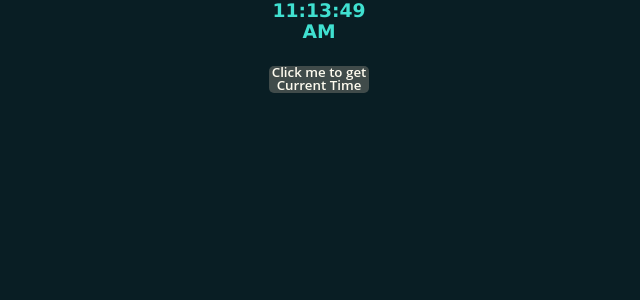
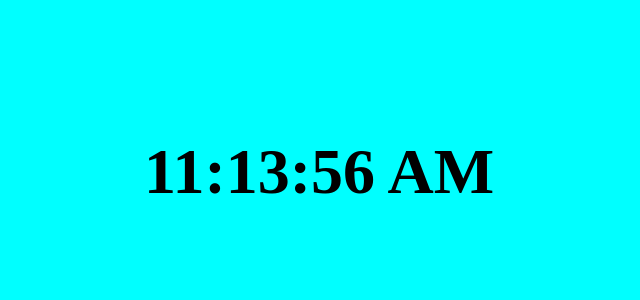
Before and after one commit to muhammadsaad91/test, a React (Create React App) app: page / in a window 1280 px wide. Shown: the top 300 px of the page, without its empty margins (321-961 px from the left). Built offline with nearby package versions, Linux system fonts and the light colour scheme.

Commit message:
Digital clock

```diff
--- a/package.json
+++ b/package.json
@@ -1,5 +1,5 @@
 {
-  "homepage": "https://muhammadsaad91.github.io/React-live-time-Onclick-",
+  "homepage": "https://muhammadsaad91.github.io/React-mini-project-digital-clock-",
   "name": "hello-world",
   "version": "0.1.0",
   "private": true,
--- a/src/App.jsx
+++ b/src/App.jsx
@@ -8,12 +8,13 @@ const App=()=>{
           let curTime=new Date().toLocaleTimeString();
           setTime(curTime);
     };
+    setInterval(clicked,1000);
     return(
         <>
-        <div className="heading-main">
-        <h3>{time}</h3>
-        <button className="btn" onClick={clicked}>Click me to get Current Time</button>
-        </div>
+
+        <h1 className="cards">{time}</h1>
+
+
         </>
     );
 
--- a/src/index.css
+++ b/src/index.css
@@ -1,96 +1,13 @@
 *{
-    margin: 0%;
-    padding: 0%;
-    background-color: rgb(9, 30, 36);
-
+margin: 0%;
+padding: 0%;
+  background-color: aqua;
 }
-.main{
-    /* border:2px solid black; */
-    display: flex;
-    flex-direction: row;
-    flex-wrap: wrap;
-    align-items: center;
-
-
-
+.cards{
+    margin: auto;
+    width: 50%;
+    text-align: center;
+    /* border: 3px solid green; */
+    padding: 135px;
+    height: 100%;
 }
-
-.cards{
-    /* border: 2px solid ; */
-    margin: auto;
-width: 17rem;
-height: 26rem;
-margin-top: 5rem;
-box-sizing: border-box;
-color: rgb(146, 113, 238);
-/* text-align: center; */
-/* align-items: center; */
-background: rgb(151, 203, 228);
-
-}
-.cards:hover{
-    background: rgb(11, 250, 238);
-}
-.image{
-    width: 100%;
-    border-radius: 20px;
-    height: 20rem;
-}
-.heading-main{
-     font-family: Verdana, Geneva, Tahoma, sans-serif;
-    color: turquoise;
-    /* margin: auto; */
-    text-align: center;
-    text-shadow: brown;
-    /* text-overflow: none; */
-     /* margin: 12px;  */
-
-    width: 100px;
-    height: 100px;
-    /* position: absolute; */
-    /* top:0;
-    bottom: 0;
-    left: 0;
-    right: 0; */
-
-    margin: auto;
-    display: flex;
-    flex-direction: column;
-    /* align-items: center; */
-}
-.btn{
-            background-color: rgb(64, 75, 74) ;
-        border: 0;
-        color: #fefbef;
-        font-family: 'Open Sans', sans-serif;
-        font-weight: 600;
-        line-height: 1;
-        margin-top: 1.5rem;
-        width: 100%;
-        border-radius: 5px;
-
-}
-.btn:hover{
-    color: rgb(64, 75, 74);
-    background-color: rgb(41, 245, 177);
-    height: 40px;
-    /* font-size: auto; */
-    font-weight: bold;
-    border-radius: 10px;
-    border: 2px solid black;
-    text-decoration-color: black;
-}
-.card-info {
-  align-items: center;
-  display: flex;
-  flex-direction: column;
-  width: auto;
-}
-.card-title{
-    color: turquoise;
-    margin: auto;
-    text-align: center;
-    text-shadow: brown;
-    text-overflow: none;
-    margin: 5px;
-  }
--- a/src/index.js
+++ b/src/index.js
@@ -5,7 +5,7 @@ import './index.css'
 
 ReactDOM.render(
     <>
-    <App/>
+    <h1><App/></h1>
     </>
     ,document.getElementById('root')
 );
```
